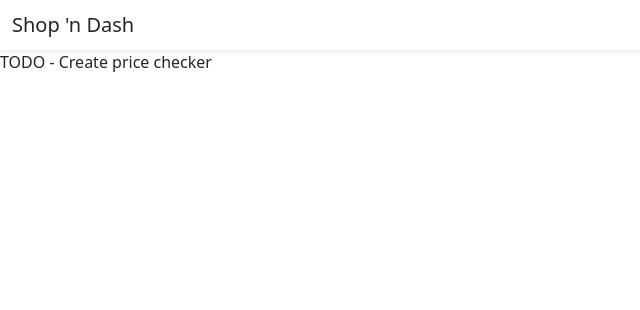
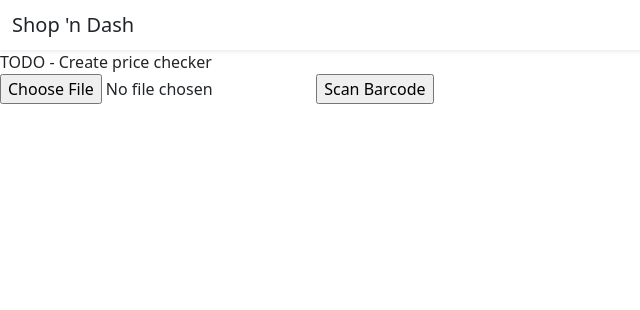
Before and after one commit to Heldragon/softeng2-webapp, a Flask app: page /pricechecker in a window 1280 px wide. Shown: the top 310 px of the page, without its empty margins (0-640 px from the left). Run offline with Flask 3, Linux system fonts and the light colour scheme.

Commit message:
added temp abrcode reader

```diff
--- a/app.py
+++ b/app.py
@@ -24,5 +24,13 @@ def pricechecker():
 def cartpage():
   return render_template('cartpage.html')
 
+@app.route('/scan', methods=['POST'])
+def scan():
+    file = request.files['file']
+    image = Image.open(file.stream)
+    results = decode(image)
+    barcode_data = results[0].data.decode('utf-8')
+    return barcode_data
+
 if __name__ == '__main__':
   app.run(host='0.0.0.0', debug=True)
--- a/database.py
+++ b/database.py
@@ -1,7 +1,7 @@
-from sqlalchemy import create_engine, text, os
+from sqlalchemy import create_engine, text
 
 
-db_connection_string = os.environ('DB_CONNECTION_STRING')
+db_connection_string = "mysql+pymysql://flvxfch9dho2mnw1rpic:pscale_pw_8P8rM8XMc0WRNvQvqvylpuE0TguyZSQuuEmPYCrV2Nk@aws.connect.psdb.cloud/shopndash?charset=utf8mb4"
 
 engine = create_engine(
   db_connection_string,
--- a/templates/pricecheckerpage.html
+++ b/templates/pricecheckerpage.html
@@ -7,5 +7,11 @@
     <!-- navbar code -->
     {% include 'navbar.html' %}
     <div>TODO - Create price checker</div>
+    <div>
+        <form action="/scan" method="post" enctype="multipart/form-data">
+        <input type="file" name="file">
+        <input type="submit" value="Scan Barcode">
+            </form>
+        </div>
 </body>
 </html>
```
